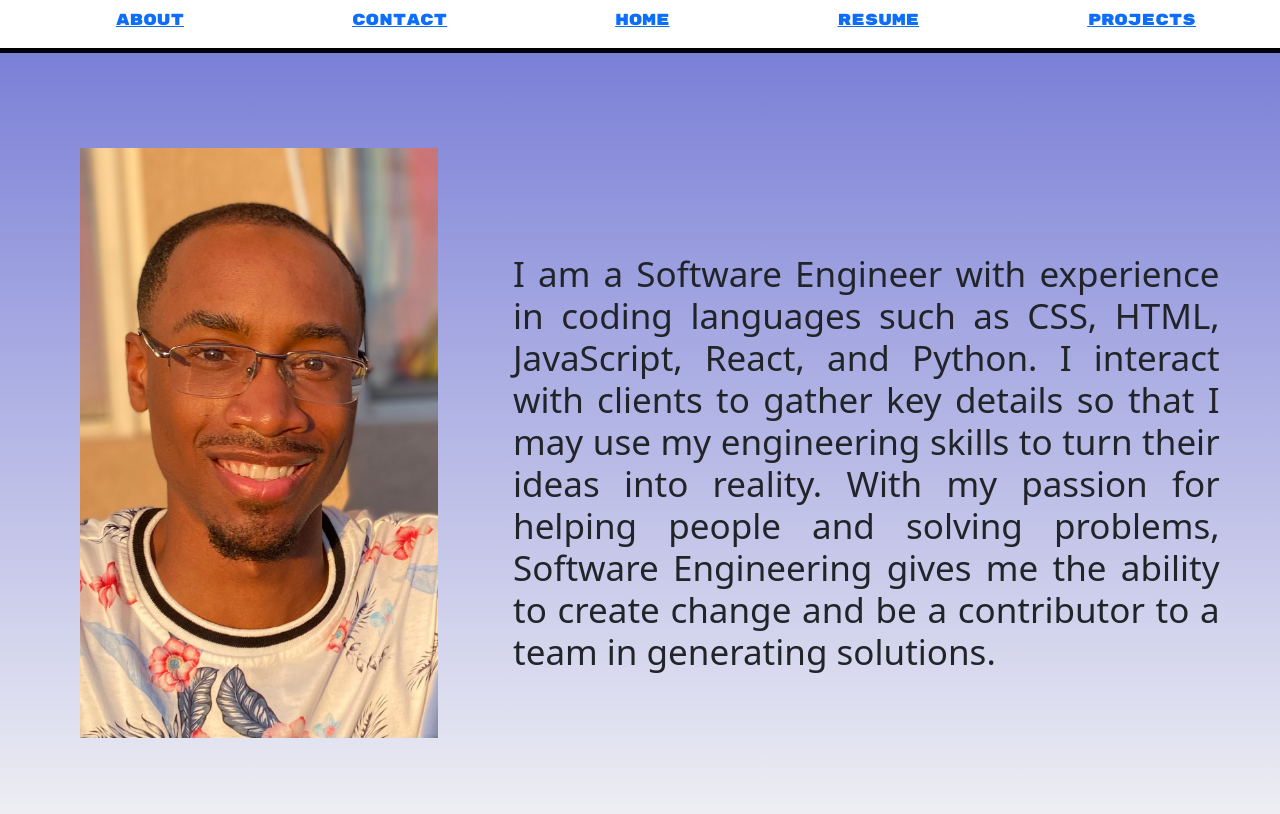
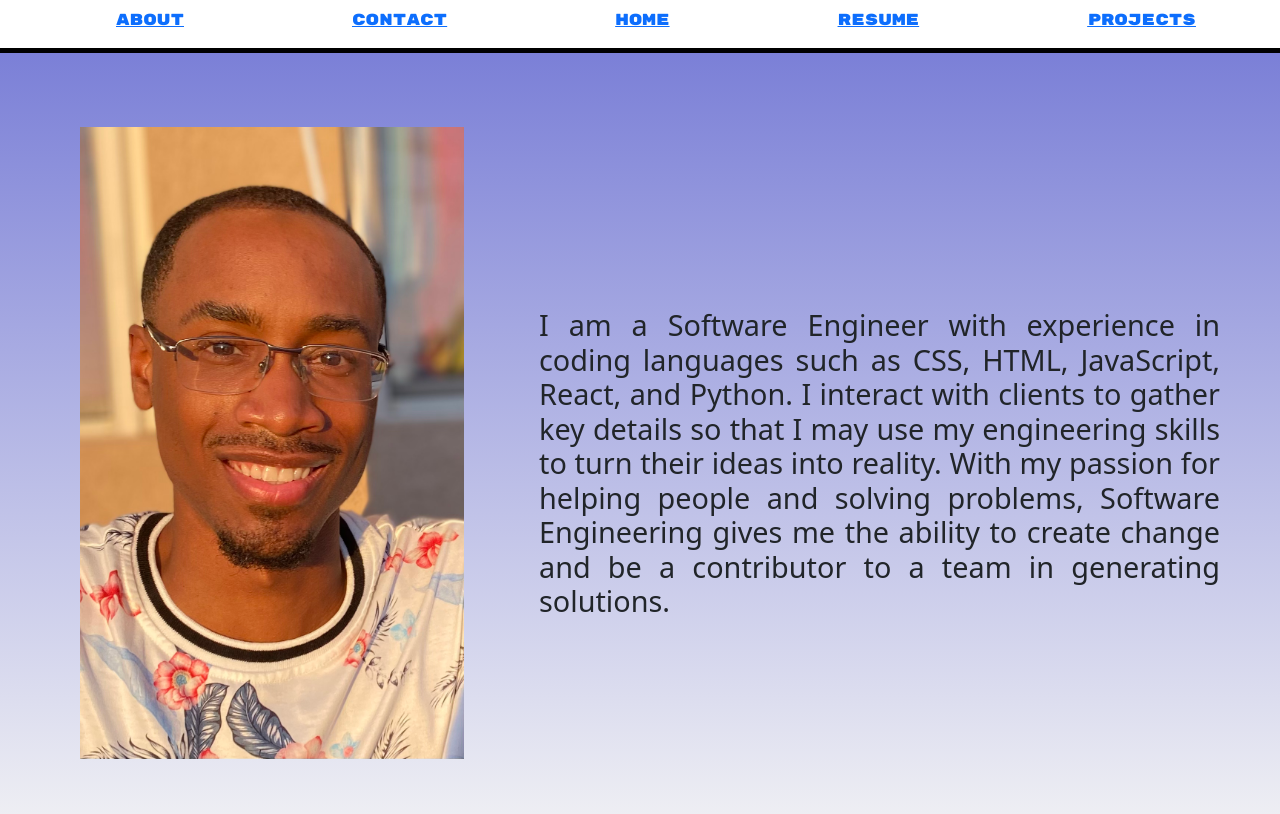
Before and after one commit to cmthecoder/portfolio-react, a React (Create React App) app: page /about in a window 1280 px wide. Shown: the top 814 px of the page. Built offline with nearby package versions, Linux system fonts and the light colour scheme; a web font is replaced by a local one.

Commit message:
edit page's mobile responsiveness

```diff
--- a/src/styles/About.css
+++ b/src/styles/About.css
@@ -21,7 +21,35 @@
 }
 
 
-@media screen and (max-width: 767px) {
+@media screen and (min-width: 1024px) {
+  .about-text {
+    font-size: 180%;
+    margin: 0 20px 0 20px 0;
+    text-align: justify;
+    width: 90%;
+  }
+
+  .about > img {
+    width: 30%;
+  }
+
+}
+
+@media screen and (max-width: 1023px) and (min-width: 601px) {
+  .about-text {
+    font-size: 20px;
+    margin-left: 0;
+    text-align: justify;
+    width: 90%;
+  }
+
+  .about > img {
+    width: 40%;
+  }
+}
+
+
+@media screen and (max-width: 600px) {
 
   .about-text {
     font-size: 20px;
@@ -30,14 +58,7 @@
     width: 90%;
   }
 
-  /* .about {
-    display: flex;
-    justify-content: center;
-    align-items: center;
-    flex-direction: column;
-  } */
-
   .about > img {
-    width: 70%;
+    width: 60%;
   }
 }
```
